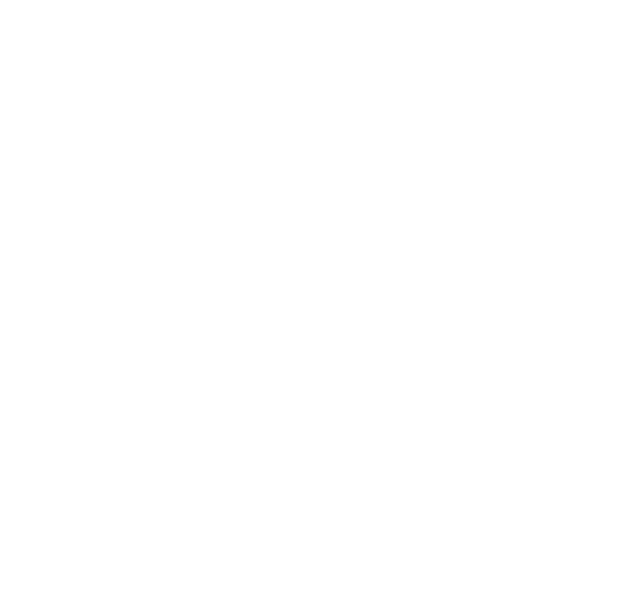
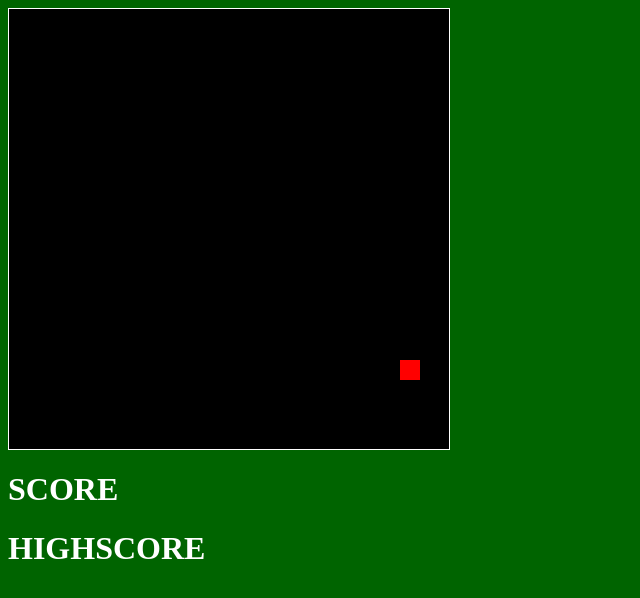
Before and after one commit to JohnWolford08/JohnWolford08.github.io, a plain HTML site: page asd-projects/snake/index.html in a window 1280 px wide. Shown: the whole page, without its empty margins (0-640 px from the left). Drawn offline with Linux system fonts and the light colour scheme.

Commit message:
start snake

```diff
--- a/asd-projects/snake/index.html
+++ b/asd-projects/snake/index.html
@@ -3,13 +3,13 @@
 
   <head>
     <title>Snake</title>
-    <!--Link jQuery and CSS here-->
-
+    <link rel="stylesheet" type="text/css" href="index.css" />
+    <script src="jquery.min.js"></script>
   </head>
   <body>
-
+    <div id="board"></div>
+    <h1 id="score">SCORE</h1>
+      <h1 id="highScore">HIGHSCORE</h1>
   </body>
-
-  <!-- Link index.js here -->
-
+  <script src="index.js"></script>
 </html>
--- a/asd-projects/snake/index.js
+++ b/asd-projects/snake/index.js
@@ -10,7 +10,10 @@
 var highScoreElement = $("#highScore");
 
 // TODO 4a: Create the snake, apple and score variables
-// Game Variables
+var snake = {}
+var apple = {}
+var score = 0
+
 
 // Constant Variables
 var ROWS = 20;
@@ -43,7 +46,7 @@
   // TODO 4c-2: initialize the snake
 
   // TODO 4b-2: initialize the apple
-
+makeApple()
   // TODO 5a: Initialize the interval
 
 }
@@ -185,7 +188,20 @@
  */
 function makeApple() {
   // TODO 4b-1: Fill in the makeApple() code block
+  // make the apple jQuery Object and append it to the board
+apple.element = $("<div>").addClass("apple").appendTo(board);
+
+// get a random available row/column on the board
+var randomPosition = getRandomAvailablePosition();
+
+// initialize the row/column properties on the Apple Object
+apple.row = randomPosition.row;
+apple.column = randomPosition.column;
+
+// position the apple on the screen
+repositionSquare(apple);
 }
+
 
 /* Create an HTML element for a snakeSquare using jQuery. Then, given a row and
  * column on the board, position it on the screen. Finally, add the new
```
